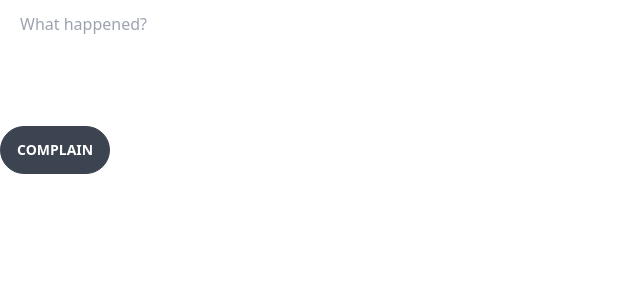
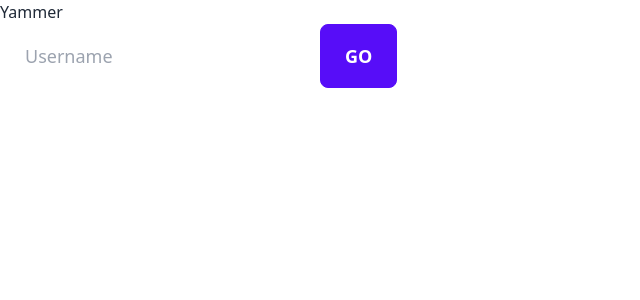
Before and after one commit to tsongglod123/sec-1-group-11-yammer, a Vue app: page / in a window 1280 px wide. Shown: the top 300 px of the page, without its empty margins (0-640 px from the left). Built offline with nearby package versions, Linux system fonts and the light colour scheme.

Commit message:
[+] login page

```diff
--- a/data/db.json
+++ b/data/db.json
@@ -29,6 +29,14 @@
 		{
 			"id": 2,
 			"username": "niklaz101"
+		},
+		{
+			"username": "hirun",
+			"id": 3
+		},
+		{
+			"username": "test",
+			"id": 4
 		}
 	]
 }
--- a/index.html
+++ b/index.html
@@ -1,13 +1,16 @@
 <!DOCTYPE html>
 <html lang="en">
+
 <head>
   <meta charset="UTF-8" />
   <link rel="icon" href="/favicon.ico" />
   <meta name="viewport" content="width=device-width, initial-scale=1.0" />
-    <title>Vite App</title>
+  <title>Yammer</title>
 </head>
+
 <body>
   <div id="app"></div>
   <script type="module" src="/src/main.js"></script>
 </body>
+
 </html>
--- a/src/App.vue
+++ b/src/App.vue
@@ -1,10 +1,8 @@
-<script setup>
-import VTextArea from "./components/VTextArea.vue";
-</script>
+<script setup></script>
 
 <template>
 	<div id="main">
-		<VTextArea />
+		<router-view></router-view>
 	</div>
 </template>
 
--- a/src/routers/index.js
+++ b/src/routers/index.js
@@ -2,6 +2,7 @@
 import Welcome from "../views/Welcome.vue";
 import Homepage from "../views/Homepage.vue";
 import User from "../views/User.vue";
+import NotFound from "../views/NotFound.vue";
 
 const history = createWebHistory();
 const routes = [
@@ -20,6 +21,11 @@
 		name: "user",
 		component: User,
 	},
+	{
+		path: "/:catchNotMatchPath(.*)",
+		name: "not-found",
+		component: NotFound,
+	},
 ];
 
 const router = createRouter({ history, routes });
--- a/src/views/Homepage.vue
+++ b/src/views/Homepage.vue
@@ -1,5 +1,7 @@
 <script setup></script>
 
-<template></template>
+<template>
+	<div id="homepage">test</div>
+</template>
 
 <style scoped></style>
--- /dev/null
+++ b/src/views/NotFound.vue
@@ -0,0 +1,57 @@
+<script setup>
+import { useRouter } from "vue-router";
+const appRouter = useRouter();
+
+const closeModal = () => appRouter.push({ name: "root" });
+</script>
+
+<template>
+	<div id="not-found" class="modal-mask">
+		<div class="modal-wrapper">
+			<div class="modal-container">
+				<div class="modal-header"><h3>Page Not Found</h3></div>
+				<div class="modal-body">Please try again!</div>
+				<div class="modal-button">
+					<button @click.left="closeModal">Close</button>
+				</div>
+			</div>
+		</div>
+	</div>
+</template>
+
+<style scoped>
+.modal-mask {
+	position: fixed;
+	z-index: 9998;
+	top: 0;
+	left: 0;
+	width: 100%;
+	height: 100%;
+	background-color: rgba(0, 0, 0, 0.5);
+	display: table;
+	transition: opacity 0.3s ease;
+}
+.modal-wrapper {
+	display: table-cell;
+	vertical-align: middle;
+}
+.modal-container {
+	width: 300px;
+	margin: 0px auto;
+	padding: 20px 30px;
+	background-color: #fff;
+	border-radius: 2px;
+	box-shadow: 0 2px 8px rgba(0, 0, 0, 0.33);
+}
+.modal-header h3 {
+	margin-top: 0;
+	color: red;
+}
+.modal-body {
+	margin: 20px 0;
+}
+.modal-button {
+	display: flex;
+	justify-content: flex-end;
+}
+</style>
--- a/src/views/User.vue
+++ b/src/views/User.vue
@@ -1,5 +1,7 @@
 <script setup></script>
 
-<template></template>
+<template>
+	<div id="user-page"></div>
+</template>
 
 <style scoped></style>
--- a/src/views/Welcome.vue
+++ b/src/views/Welcome.vue
@@ -1,5 +1,78 @@
-<script setup></script>
+<script setup>
+import { ref } from "vue";
+import { useRouter } from "vue-router";
 
-<template></template>
+const URL = "http://localhost:5000/users";
 
-<style scoped></style>
+const appRouter = useRouter();
+const isMatch = ref(false);
+const isNotFill = ref(false);
+const username = ref("");
+
+// POST
+const addUsername = async (new_username) => {
+	const res = await fetch(URL, {
+		method: "POST",
+		headers: {
+			"content-Type": "application/json",
+		},
+		body: JSON.stringify({ username: new_username }),
+	});
+};
+
+// GET
+const login = async (name) => {
+	if (name.length < 1) {
+		isNotFill.value = true;
+	} else {
+		const res = await fetch(URL);
+		if (res.status === 200) {
+			const users = await res.json();
+			users.forEach((user) => {
+				if (user.username === name) {
+					isMatch.value = true;
+				}
+			});
+		}
+		if (isMatch.value) {
+			appRouter.push({ name: "homepage" });
+		} else {
+			addUsername(name);
+			appRouter.push({ name: "homepage" });
+		}
+		[username.value, isMatch.value] = ["", false];
+	}
+};
+</script>
+
+<template>
+	<div id="welcome-page">
+		<div>Yammer</div>
+		<div id="login">
+			<input
+				type="text"
+				class="input input-lg"
+				placeholder="Username"
+				v-model.trim="username"
+				@keyup.enter="login($event.target.value)"
+			/>
+			<button
+				type="button"
+				class="btn btn-lg"
+				@click.left="login(username)"
+			>
+				Go
+			</button>
+		</div>
+		<div v-show="isNotFill">Please enter your username!</div>
+	</div>
+</template>
+
+<style scoped>
+.btn {
+	@apply btn-primary;
+}
+.input {
+	@apply w-full max-w-xs;
+}
+</style>
--- a/tailwind.config.js
+++ b/tailwind.config.js
@@ -7,12 +7,12 @@
 	// daisyUI config
 	daisyui: {
 		styled: true,
-		themes: false,
+		themes: true,
 		base: true,
 		utils: true,
 		logs: true,
 		rtl: false,
 		prefix: "",
-		darkTheme: "black",
+		darkTheme: "garden",
 	},
 };
```
Lines whose indentation alone changed are shown as unchanged.
